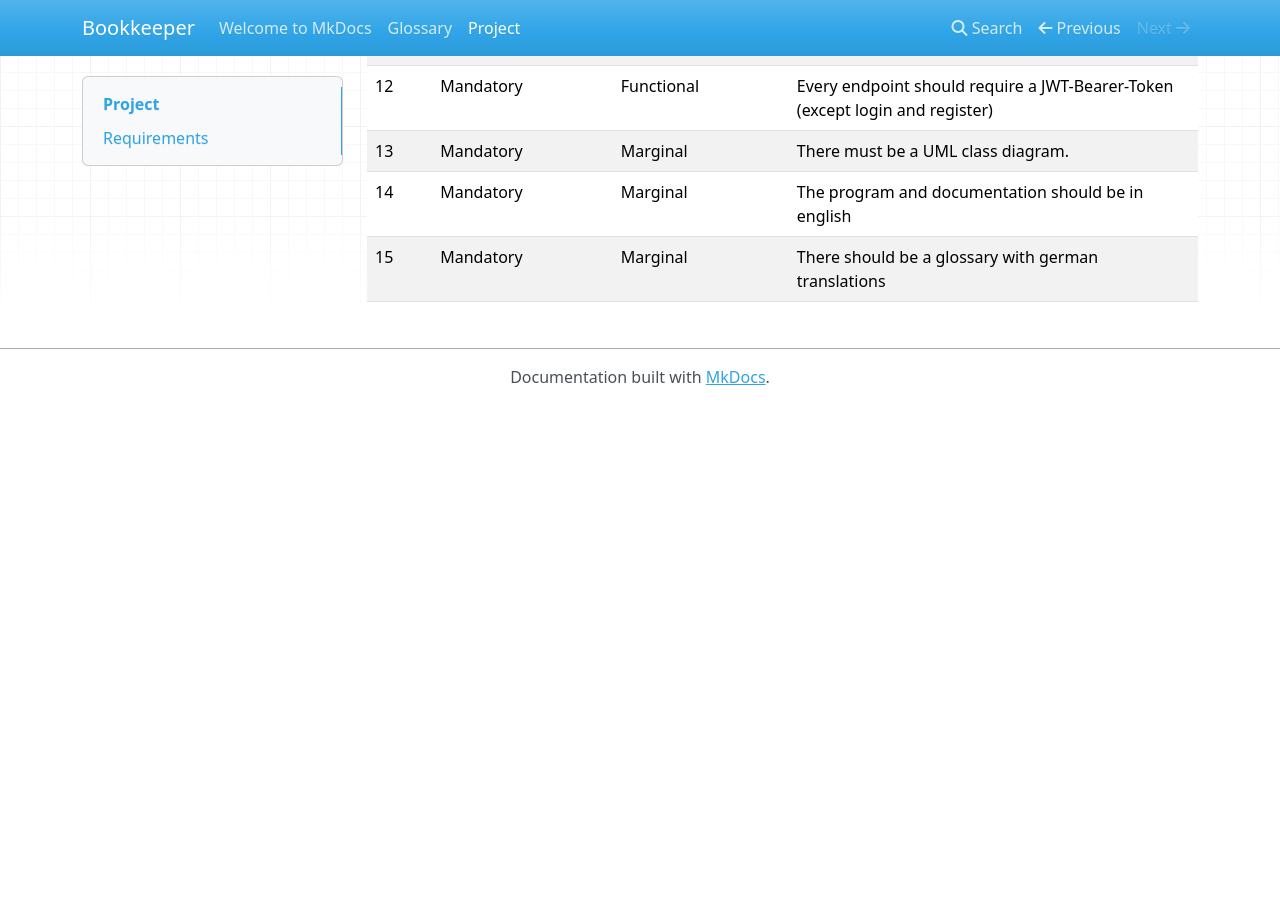
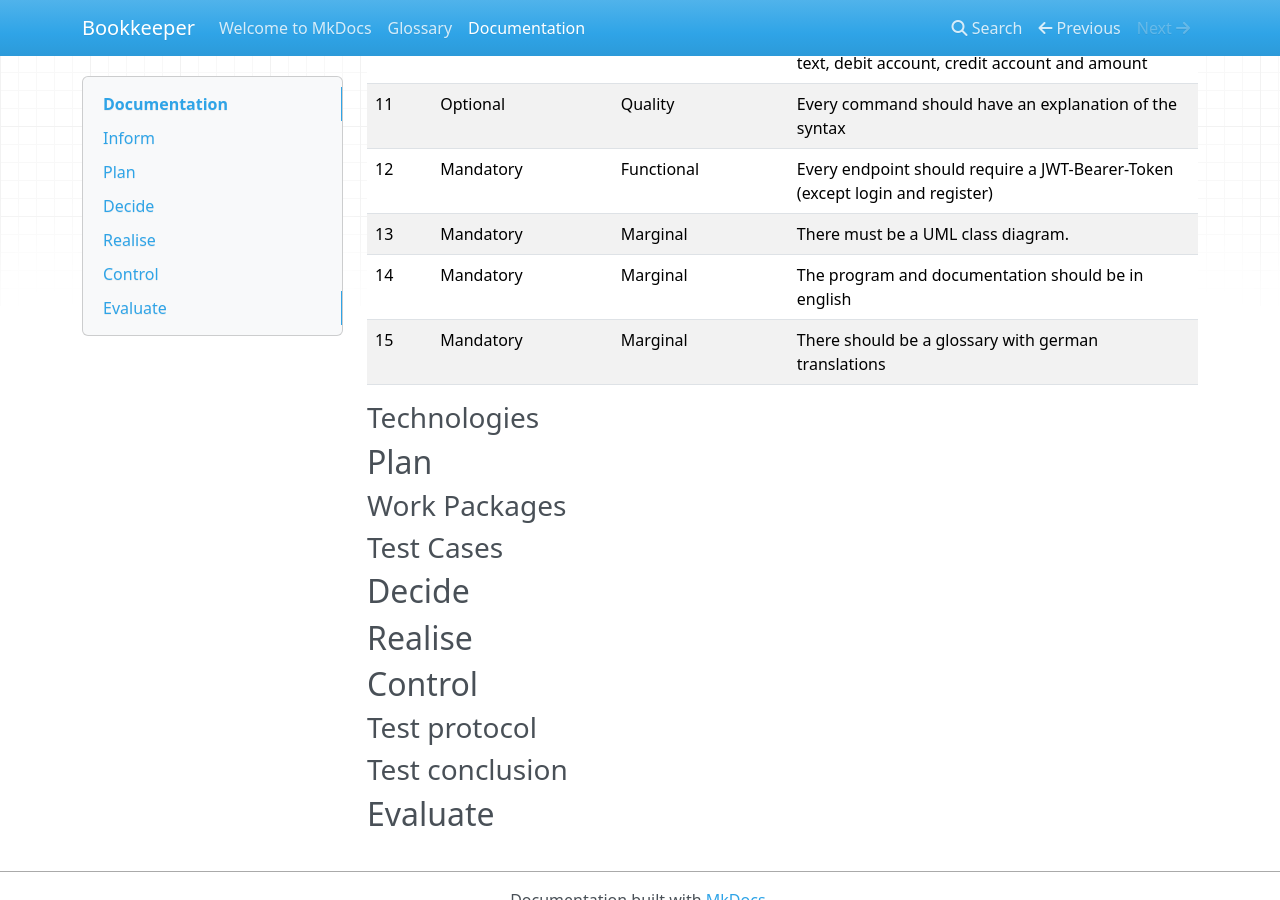
Before and after one commit to h0peRL/Bookkeeper_Docs, an MkDocs documentation site: the page built from docs/project.md, in a window 1280 px wide and 900 px high, scrolled down 775 px. Built offline with MkDocs 1.6.1, drawn with Linux system fonts in a browser that asks for light colours; nearby versions of some CDN libraries; before the commit the page ends 1180 px from its top, so only the background shows below that; some of the changed text lies outside the part shown.

Commit message:
added titles to documentation

```diff
--- a/docs/project.md
+++ b/docs/project.md
@@ -1,6 +1,10 @@
-# Project
+# Documentation
 
-## Requirements
+## Inform
+
+### Sources
+
+### Requirements
 
 | **Req. No.** | **Mandatory/Optional** | **Func./Qual./Margin.** | **Requirement**                                                                                |
 | :----------- | ---------------------- | :---------------------- | ---------------------------------------------------------------------------------------------- |
@@ -19,3 +23,23 @@
 | 13           | Mandatory              | Marginal                | There must be a UML class diagram.                                                             |
 | 14           | Mandatory              | Marginal                | The program and documentation should be in english                                             |
 | 15           | Mandatory              | Marginal                | There should be a glossary with german translations                                            |
+
+### Technologies
+
+## Plan
+
+### Work Packages
+
+### Test Cases
+
+## Decide
+
+## Realise
+
+## Control
+
+### Test protocol
+
+### Test conclusion
+
+## Evaluate
```
